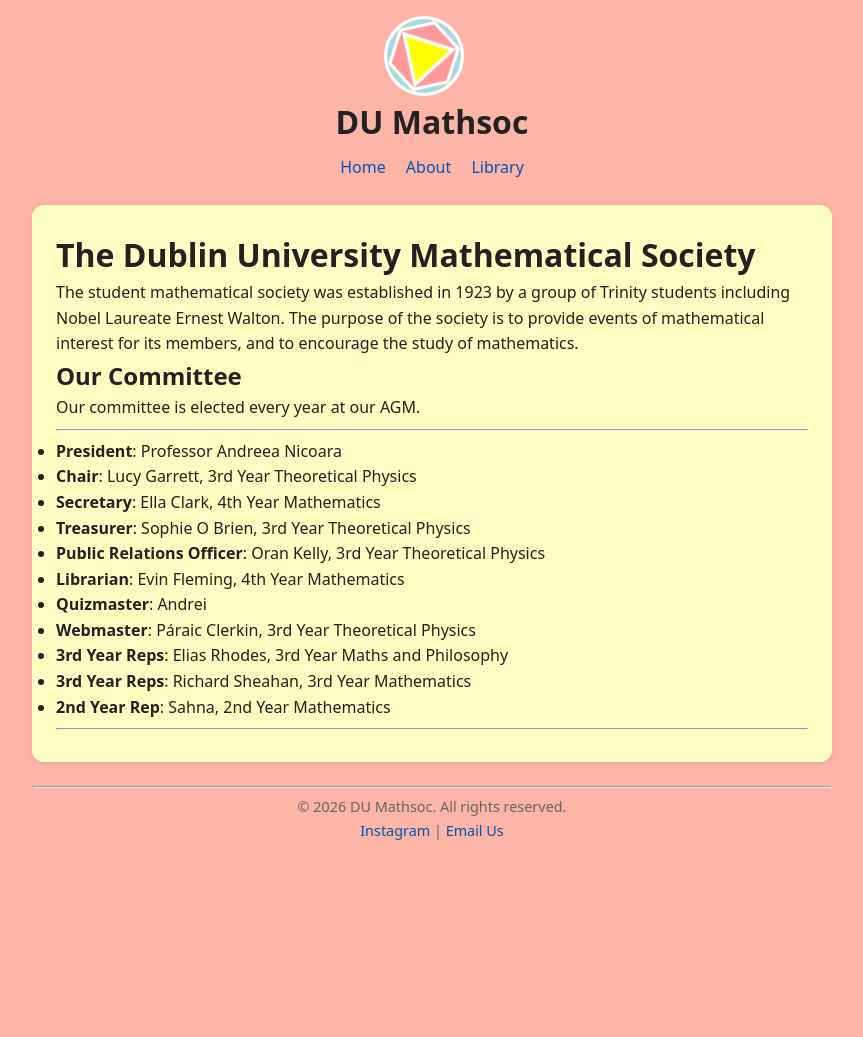
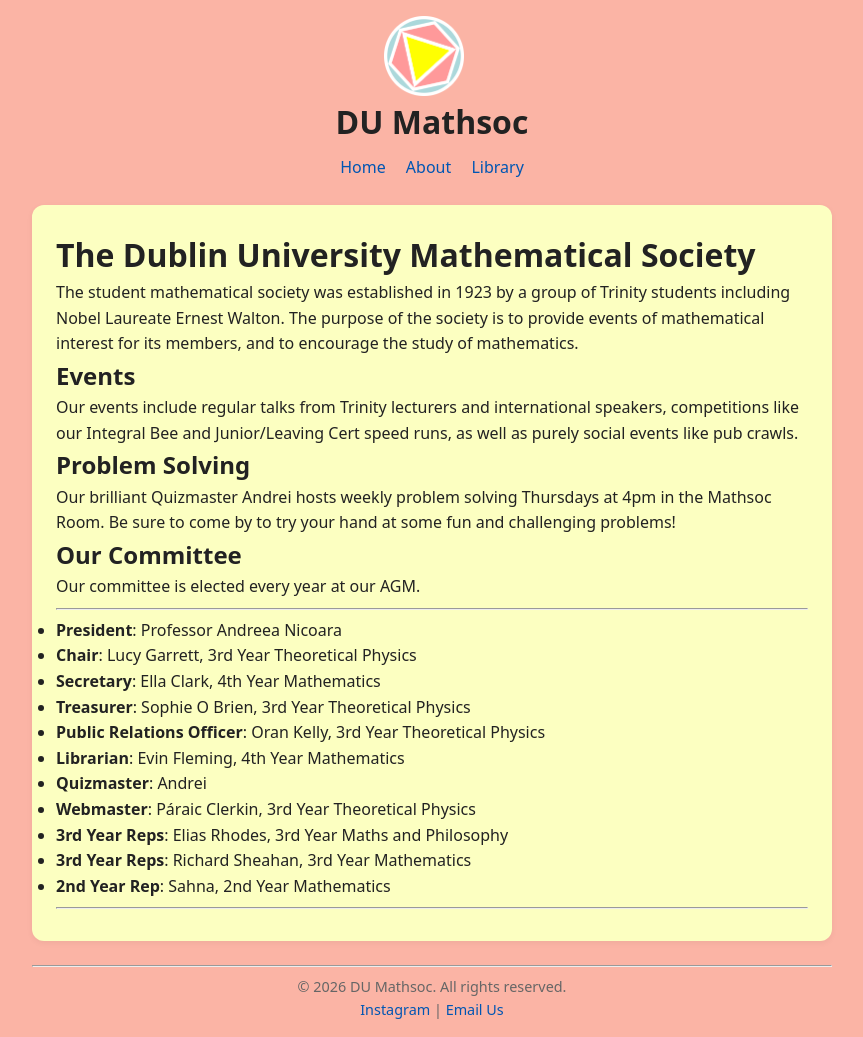
Before and after one commit to clerkipa/tcd-maths-soc, a Jekyll site: the page built from about.md, in a window 1280 px wide. Shown: the whole page, without its empty margins (208-1071 px from the left). Built offline with Jekyll 4.4.1, drawn with Linux system fonts in a browser that asks for light colours; before the commit the page ends 900 px from its top, so only the background shows below that.

```diff
--- a/about.md
+++ b/about.md
@@ -6,6 +6,12 @@
 
 # The Dublin University Mathematical Society
 The student mathematical society was established in 1923 by a group of Trinity students including Nobel Laureate Ernest Walton. The purpose of the society is to provide events of mathematical interest for its members, and to encourage the study of mathematics.
+
+## Events
+Our events include regular talks from Trinity lecturers and international speakers, competitions like our Integral Bee and Junior/Leaving Cert speed runs, as well as purely social events like pub crawls.
+
+## Problem Solving
+Our brilliant Quizmaster Andrei hosts weekly problem solving Thursdays at 4pm in the Mathsoc Room. Be sure to come by to try your hand at some fun and challenging problems!
 
 ## Our Committee
 
```
Also changed, not shown: library.md (+2 -2 lines), 9 other files.
